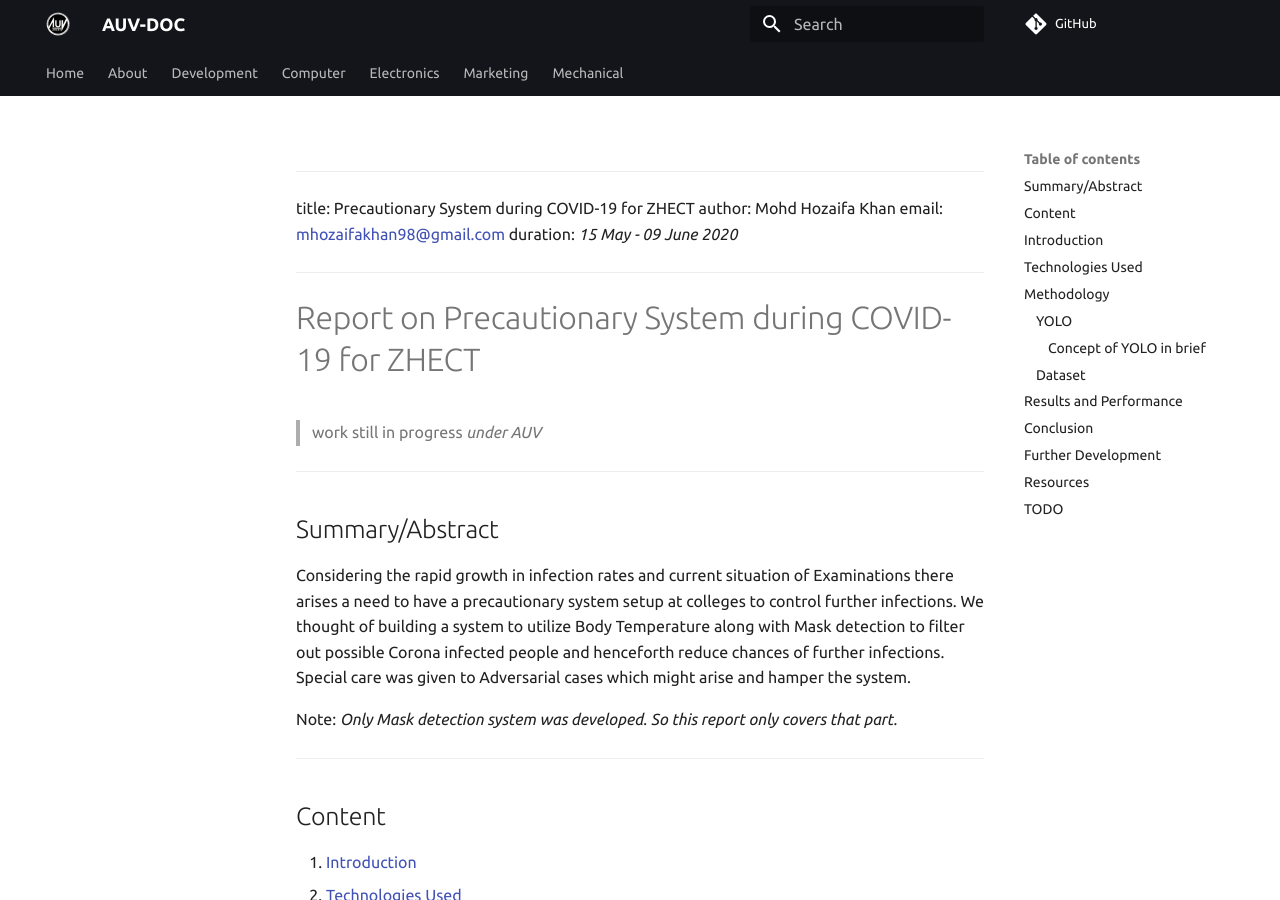
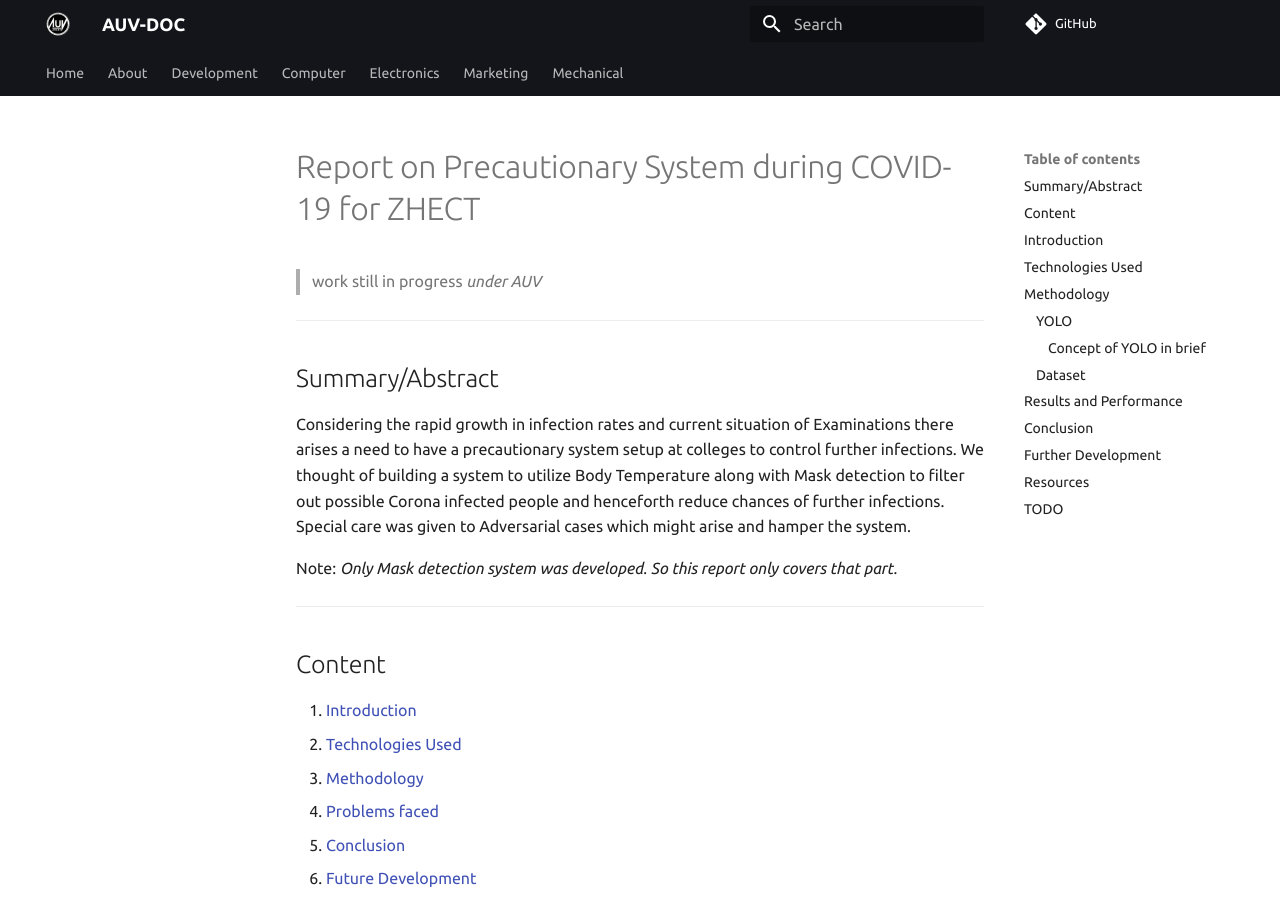
Before and after one commit to auvzhcet/Documentation, an MkDocs documentation site: the page built from docs/computer/student_Reports/Computer-Team_SAUVC_Mohd-Hozaifa-Khan_2019-20.md, in a window 1280 px wide and 900 px high. Built offline with MkDocs 1.6.1 and Material for MkDocs 9.7.7, drawn with Linux system fonts in a browser that asks for light colours; comment, search, counter and statistics services are not loaded; part of the change alters nothing that is shown.

Commit message:
docs: fix yaml related typo

```diff
--- a/docs/computer/student_Reports/Computer-Team_SAUVC_Mohd-Hozaifa-Khan_2019-20.md
+++ b/docs/computer/student_Reports/Computer-Team_SAUVC_Mohd-Hozaifa-Khan_2019-20.md
@@ -1,8 +1,8 @@
 ---
 title: Precautionary System during  COVID-19 for ZHECT
 author: Mohd Hozaifa Khan
-email: [mhozaifakhan98@gmail.com](mailto:mhozaifakhan98@gmail.com)
-duration: _15 May - 09 June 2020_
+email: mhozaifakhan98@gmail.com
+duration: 15 May - 09 June 2020
 ---
 
 # Report on Precautionary System during  COVID-19 for ZHECT
```
